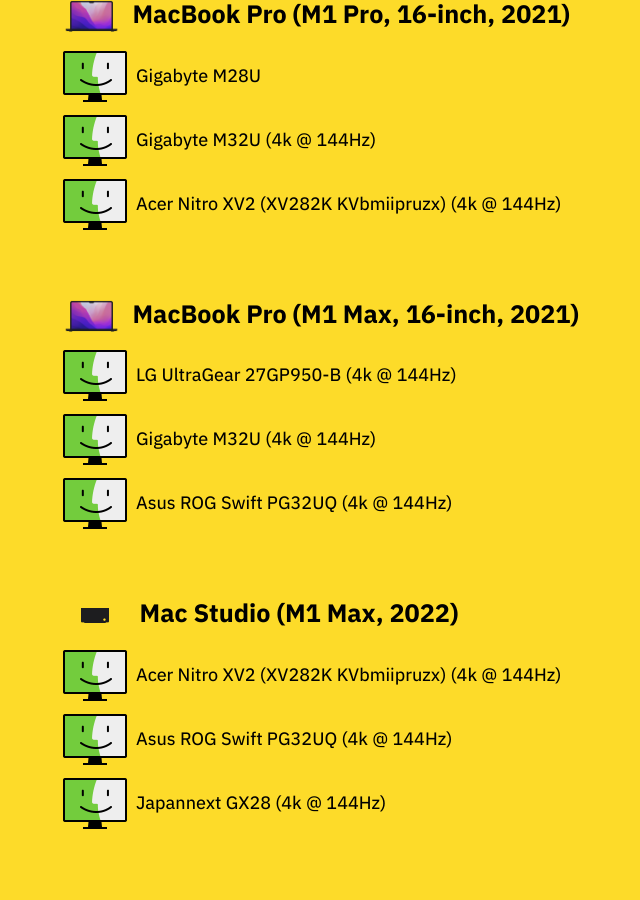
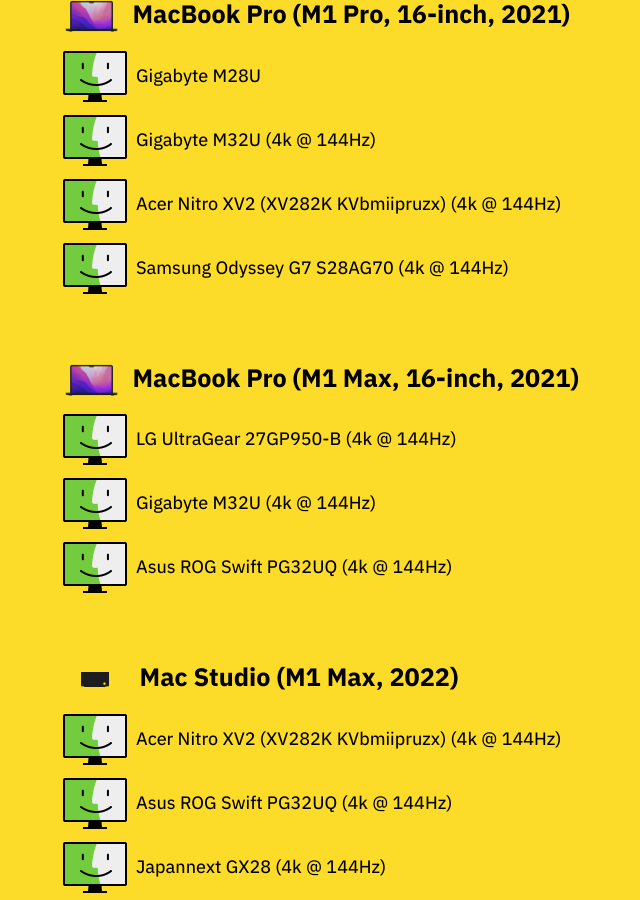
Before and after one commit to tonsky/tonsky.github.io, a Jekyll site: the page built from _posts/2021-02-24-monitors-mac.md, in a window 1280 px wide and 900 px high, scrolled down 5892 px. Shown: the whole window, without its empty margins (306-946 px from the left). Built offline with Jekyll 4.4.1, drawn with Linux system fonts in a browser that asks for light colours.

Commit message:
Add Odyssey G7 for MacBook Pro
Add Samsung Odyssey G7 S28AG70 for a MacBook Pro (M1 Pro, 16-inch, 2021)

```diff
--- a/_posts/2021-02-24-monitors-mac.md
+++ b/_posts/2021-02-24-monitors-mac.md
@@ -168,6 +168,8 @@
 
 <div class="row"><img src="works.png" height=64> <span>Acer Nitro XV2 (XV282K KVbmiipruzx) (4k @ 144Hz)</span></div>
 
+<div class="row"><img src="works.png" height=64> <span>Samsung Odyssey G7 S28AG70 (4k @ 144Hz)</span></div>
+
 ## <img src="mbp_16_2021.png" height=32> <span>MacBook Pro (M1 Max, 16-inch, 2021)</span>
 
 <div class="row"><img src="works.png" height=64> <span>LG UltraGear 27GP950-B (4k @ 144Hz)</span></div>
```
